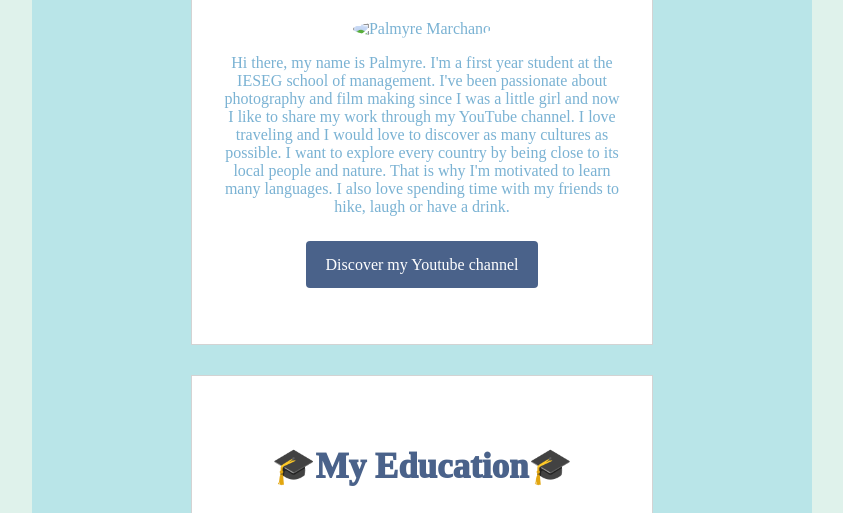
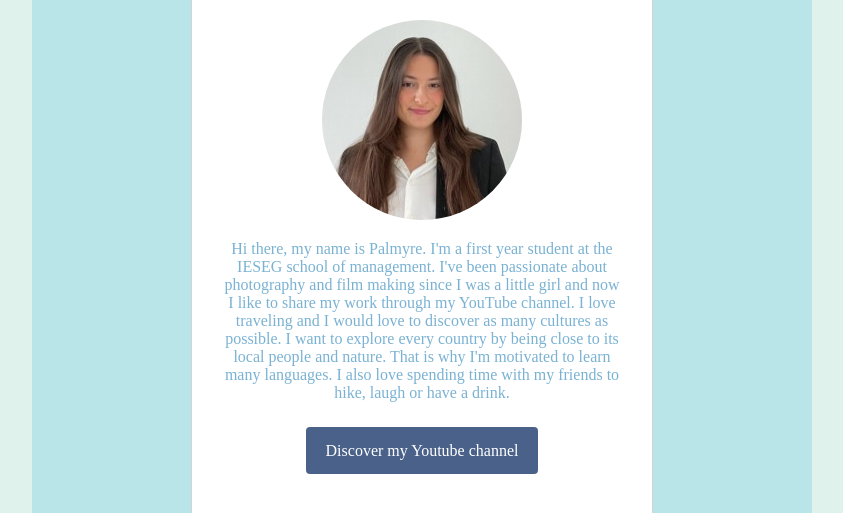
Before and after one commit to palmyre-marchand/my-profile, a plain HTML site: page index.html in a window 1280 px wide. Shown: the part 264-777 px from the top of the page, without its empty margins (218-1061 px from the left). Drawn offline with Linux system fonts and the light colour scheme.

Commit message:
Add files via upload

```diff
--- a/index.html
+++ b/index.html
@@ -19,7 +19,7 @@
 
 			<p>
 				<h1>Hi there, I am Palmyre Marchand</h1>
-				<img src="profile_pic.jpeg" class="img-circle" alt="Palmyre Marchand">
+				<img src="profile-picture.jpeg" class="img-circle" alt="Palmyre Marchand">
 					<p>Hi there, my name is Palmyre. I'm a first year student at the IESEG school of management. I've been passionate about photography and film making since I was a little girl and now I like to share my work through my YouTube channel. I love traveling and I would love to discover as many cultures as possible. I want to explore every country by being close to its local people and nature. That is why I'm motivated to learn many languages. I also love spending time with my friends to hike, laugh or have a drink.
 
 					</p>
```
